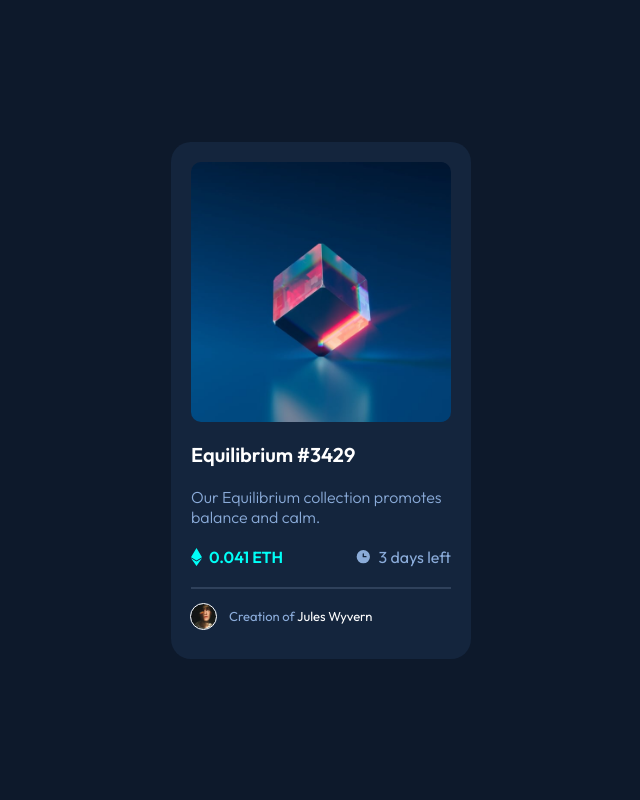
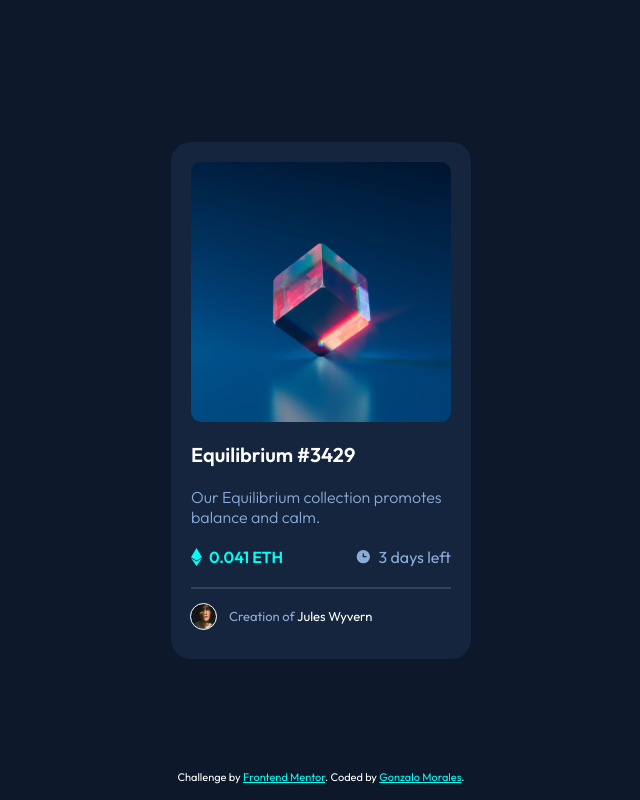
Before and after one commit to Gonzalomorales1001/NFT-preview-card, a plain HTML site: page index.html in a window 1280 px wide. Shown: the whole page, without its empty margins (319-959 px from the left). Drawn offline with Linux system fonts and the light colour scheme.

Commit message:
added attribute and README.md

```diff
--- a/css/style.css
+++ b/css/style.css
@@ -15,11 +15,11 @@
 
 body{
     font-family: 'Outfit', sans-serif;
+    background-color: var(--VeryDarkBlueBG);
 }
 
 main{
     height: 100vh;
-    background-color: var(--VeryDarkBlueBG);
     color: white;
     display: flex;
     align-items: center;
@@ -41,7 +41,7 @@ hr{
 .card-img{
     position:relative;
     width: 100%;
-    height: 260px;
+    height: 16.25rem;
     border-radius: 0.625rem;
     background-image: url(/images/image-equilibrium.jpg);
     background-size: cover;
@@ -145,5 +145,14 @@ hr{
     transition: 0.5s;
 }
 
-.attribution { font-size: 0.6875rem; text-align: center; }
-.attribution a { color: hsl(228, 45%, 44%); }
+.attribution {
+    font-size: 0.6875rem;
+    color: #FFF;
+    text-align: center;
+    position: absolute;
+    left:0;
+    right:0;
+    bottom:1rem;
+    margin: 0px auto;
+}
+.attribution a { color: var(--Cyan); }
--- a/index.html
+++ b/index.html
@@ -43,10 +43,10 @@
       </div>
     </div>
 
-    <!-- <div class="attribution">
-      Challenge by <a href="https://www.frontendmentor.io?ref=challenge" target="_blank">Frontend Mentor</a>.
-      Coded by <a href="https://github.com/Gonzalomorales1001">Gonzalo Morales</a>.
-    </div> -->
   </main>
+  <div class="attribution">
+    Challenge by <a href="https://www.frontendmentor.io?ref=challenge" target="_blank">Frontend Mentor</a>.
+    Coded by <a href="https://github.com/Gonzalomorales1001">Gonzalo Morales</a>.
+  </div>
 </body>
 </html>
```
Also changed, not shown: design/Captura.PNG (added), 3 other files.
